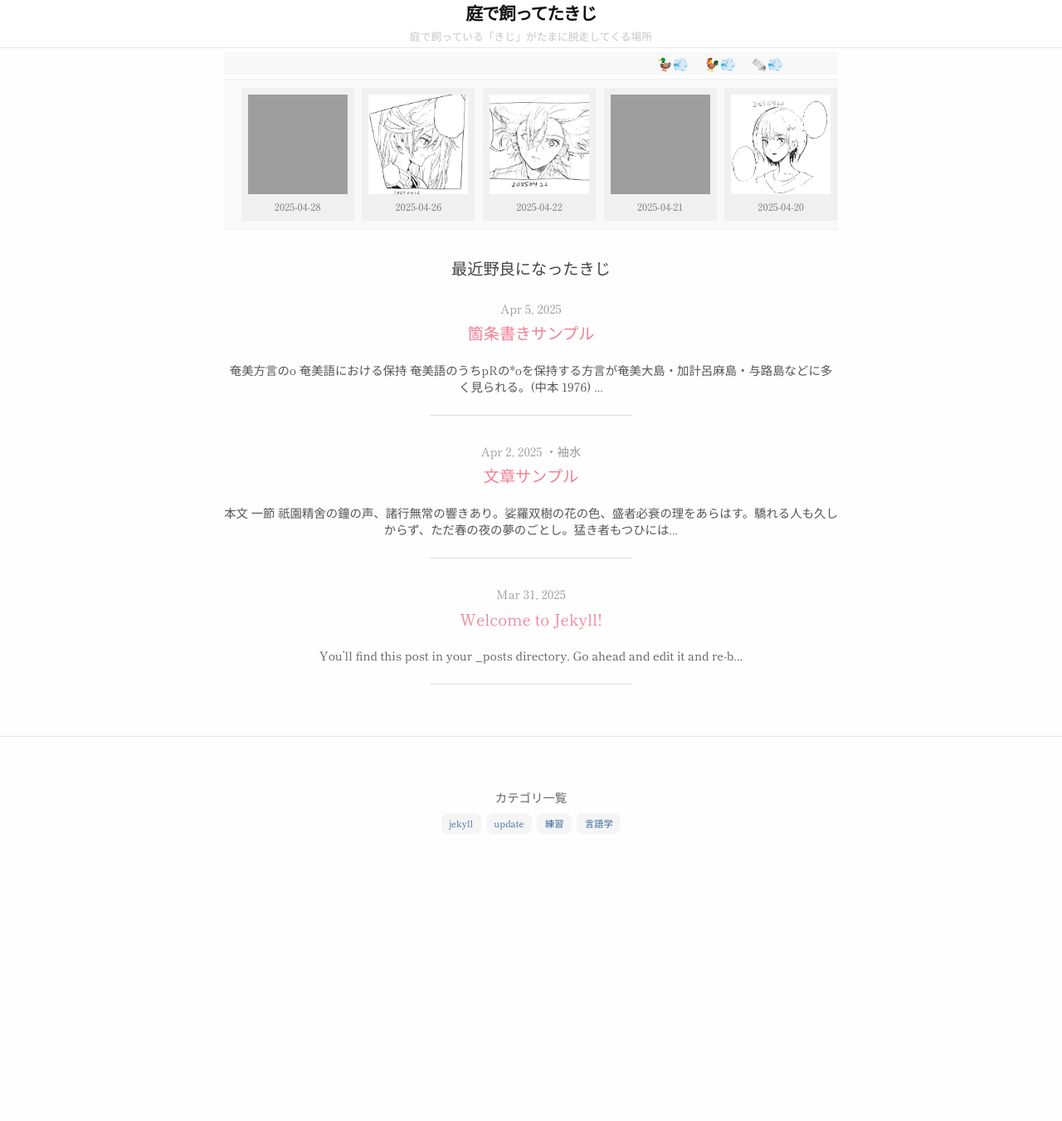
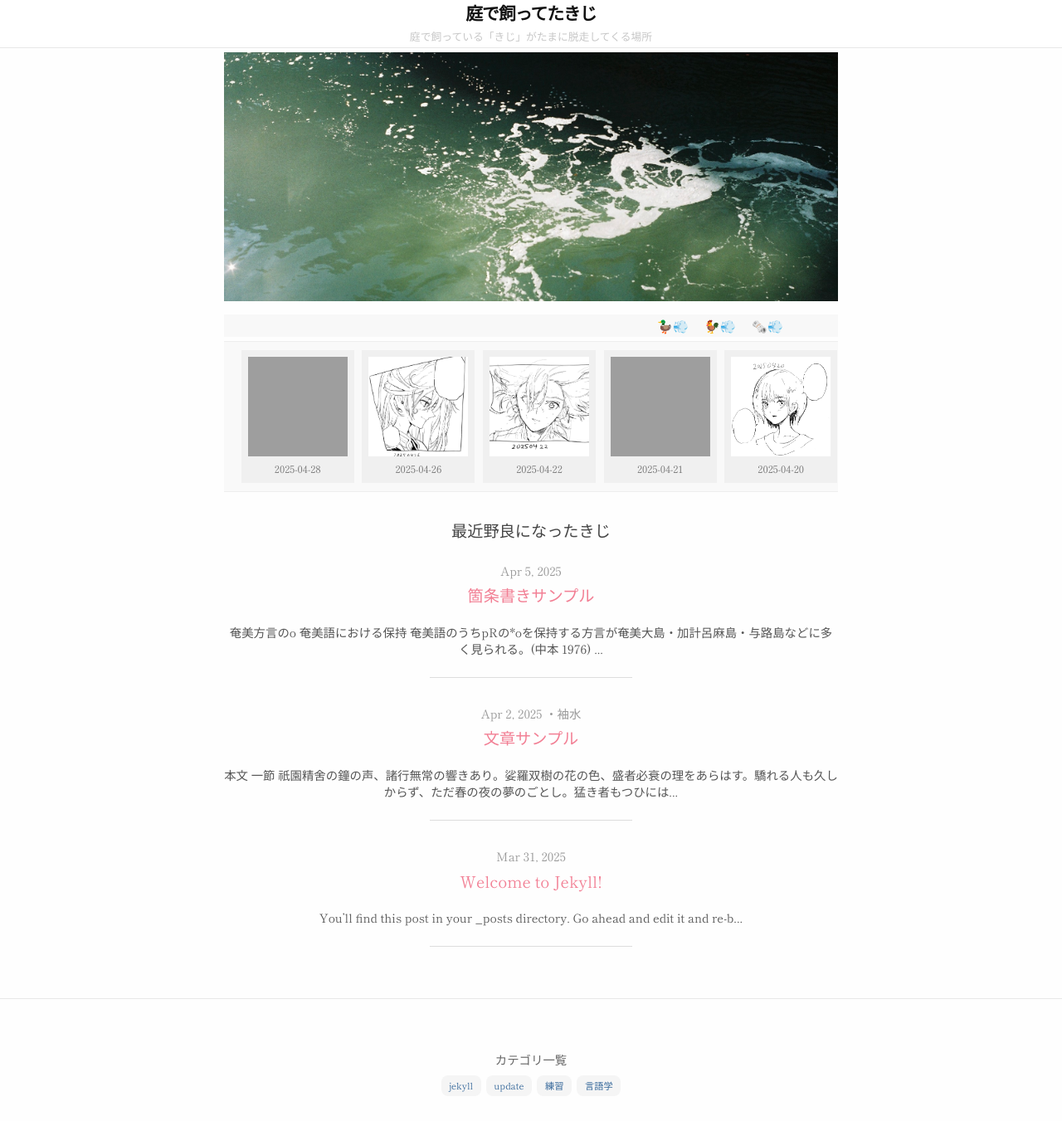
Before and after one commit to njargon/njargon.github.io, a Jekyll site: the page built from index.markdown, in a window 1280 px wide. Shown: the whole page at 83% size. Built offline with Jekyll 4.4.1, drawn with Linux system fonts in a browser that asks for light colours; before the commit the page ends 1035 px from its top, so only the background shows below that; grey boxes are pictures that could not be loaded.

Commit message:
home-banner

```diff
--- a/_layouts/home.html
+++ b/_layouts/home.html
@@ -3,6 +3,7 @@ layout: default
 ---
 
 <div class="home">
+  <img src="/assets/images/home-banner.jpg" alt="ホーム画像" class="home-banner">
   <div class="marquee">
     <span>🦆💨 　🐓💨 　🗞️💨　　　　　🐈💨　　　　　　　　　　　　　　　　　　　　　　　　　🐇💨</span>
   </div>
```
